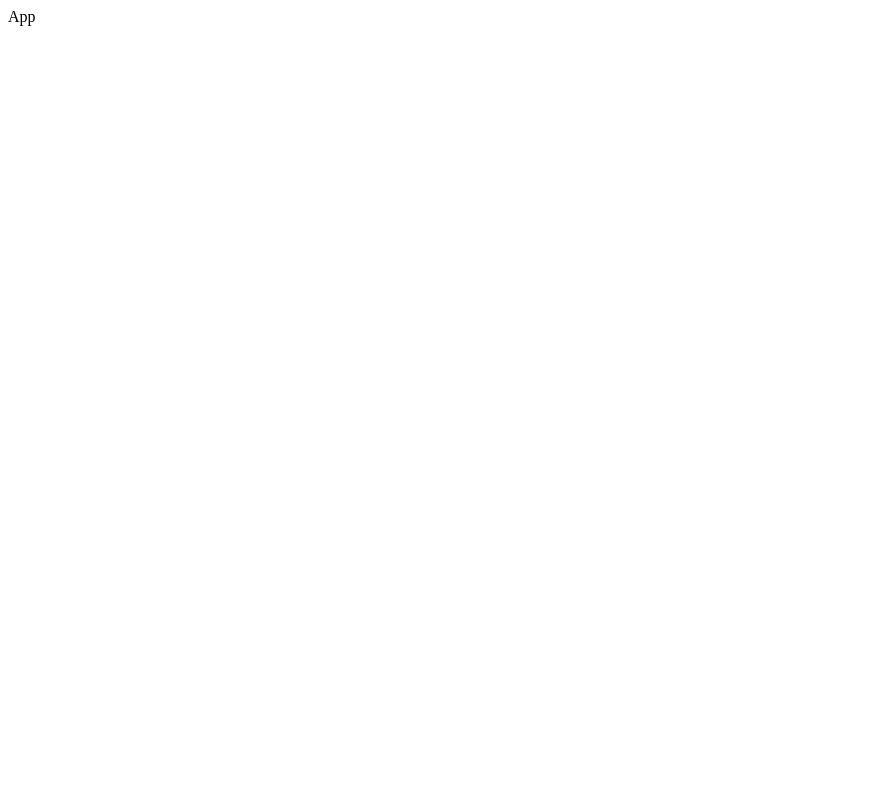
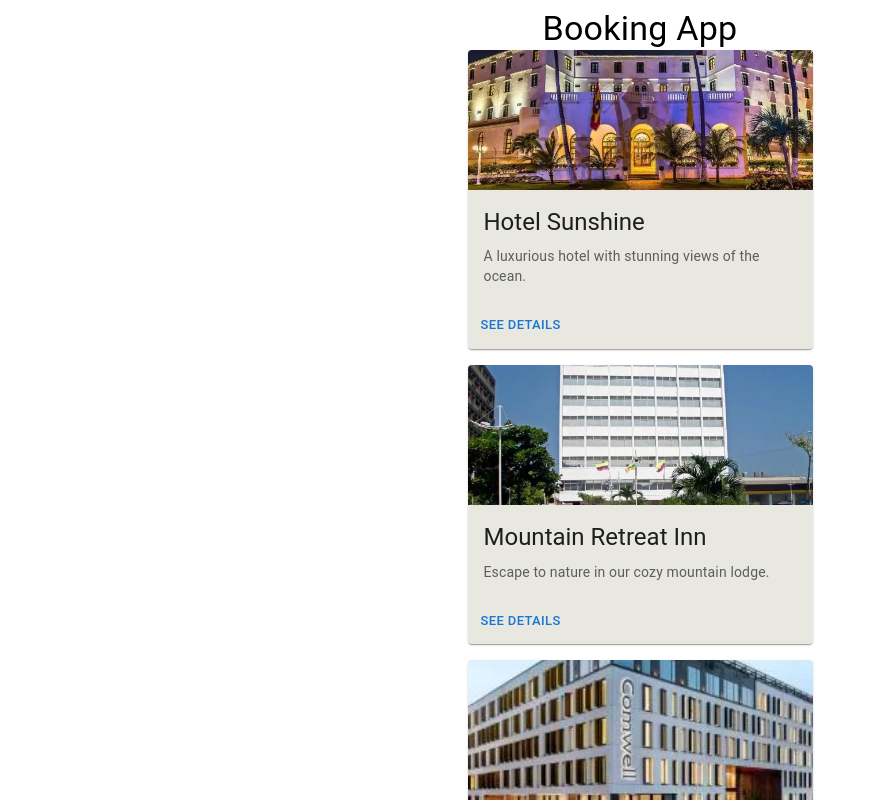
Before and after one commit to alejopua/Booking-app, a React (Vite) app: page / in a window 1280 px wide. Shown: the top 800 px of the page, without its empty margins (0-869 px from the left). Built offline with nearby package versions, Linux system fonts and the light colour scheme; data requests are answered from the project's data file.

Commit message:
Add react-query and routing to App component

```diff
--- a/src/App.jsx
+++ b/src/App.jsx
@@ -1,6 +1,18 @@
+import { QueryClient, QueryClientProvider } from '@tanstack/react-query'
+import { Route, Switch } from 'wouter'
+import { HotelList } from './components/HotelList'
+import { HotelDetails } from './components/HotelDetails'
+
+const client = new QueryClient()
 
 export const App = () => {
+
   return (
-    <div>App</div>
+    <QueryClientProvider client={client}>
+      <Switch>
+        <Route path='/' component={HotelList}/>
+        <Route path='/hotel/:id' component={HotelDetails}/>
+      </Switch>
+    </QueryClientProvider>
   )
 }
```
